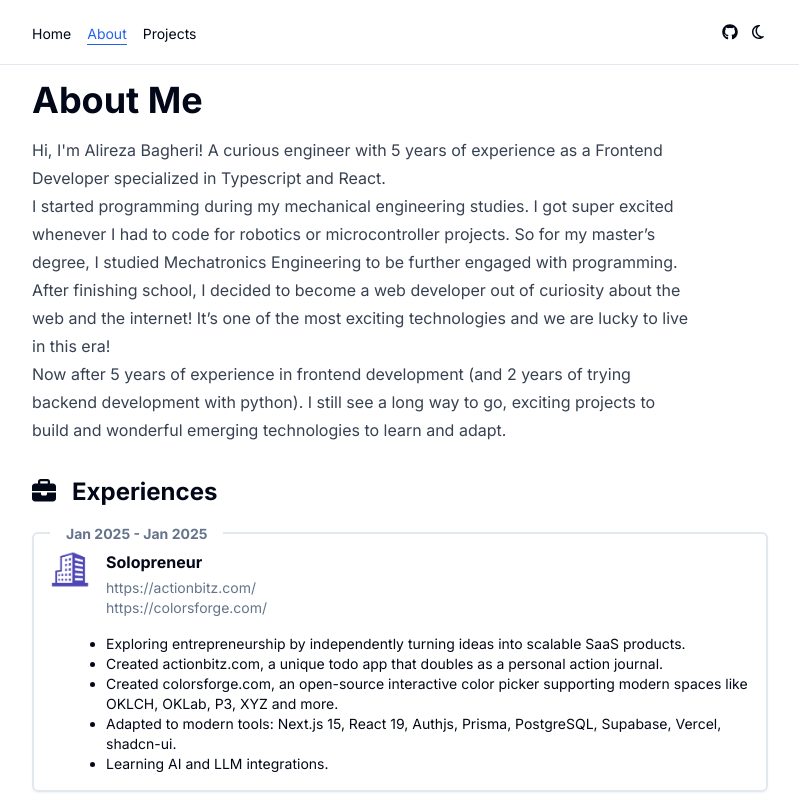
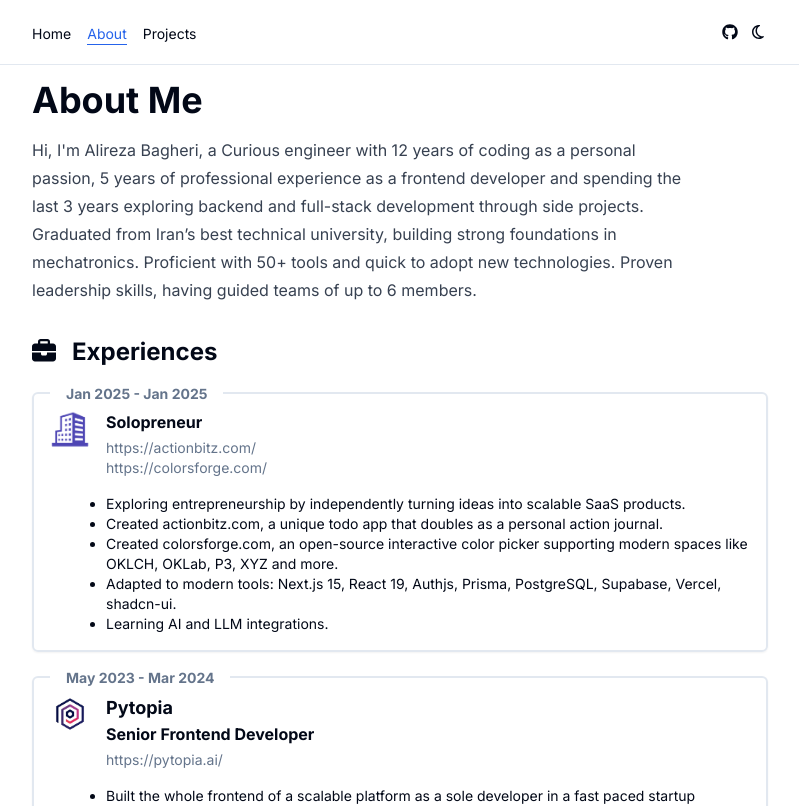
Before and after one commit to doiali/portfolio, a Next.js app: page /about in a window 1280 px wide. Shown: the top 806 px of the page, without its empty margins (240-1039 px from the left). Built offline with nearby package versions, Linux system fonts and the light colour scheme.

Commit message:
feat: update about intro

```diff
--- a/src/data/about.ts
+++ b/src/data/about.ts
@@ -17,7 +17,5 @@
 `
 
 export const about_intro = `
-Hi, I'm Alireza Bagheri! A curious engineer with 5 years of experience as a Frontend Developer specialized in Typescript and React.
-I started programming during my mechanical engineering studies. I got super excited whenever I had to code for robotics or microcontroller projects. So for my master’s degree, I studied Mechatronics Engineering to be further engaged with programming. After finishing school, I decided to become a web developer out of curiosity about the web and the internet! It’s one of the most exciting technologies and we are lucky to live in this era!
-Now after 5 years of experience in frontend development (and 2 years of trying backend development with python). I still see a long way to go, exciting projects to build and wonderful emerging technologies to learn and adapt.
+Hi, I'm Alireza Bagheri, a Curious engineer with 12 years of coding as a personal passion, 5 years of professional experience as a frontend developer and spending the last 3 years exploring backend and full-stack development through side projects. Graduated from Iran’s best technical university, building strong foundations in mechatronics. Proficient with 50+ tools and quick to adopt new technologies. Proven leadership skills, having guided teams of up to 6 members.
 `
```
